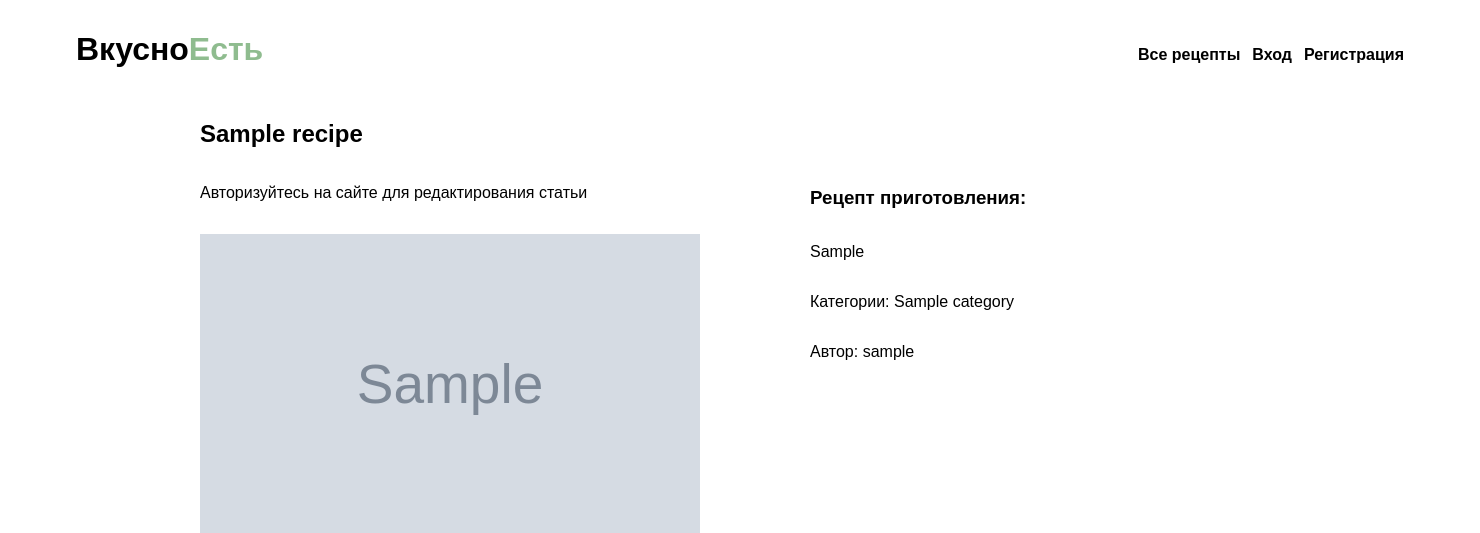
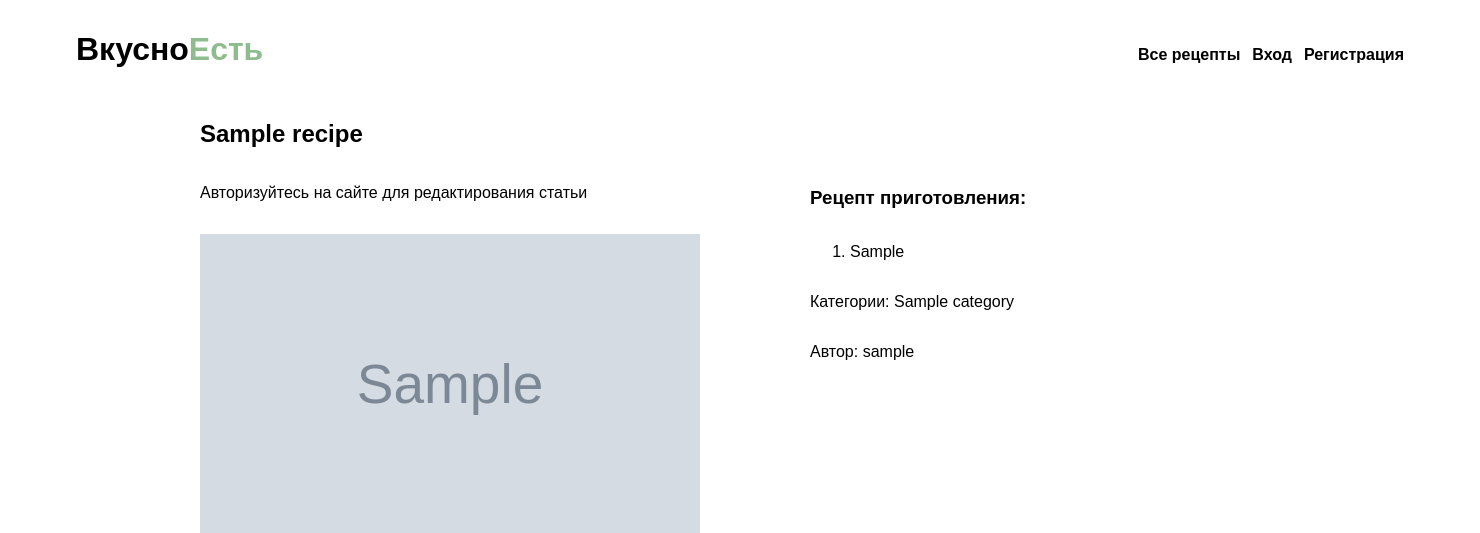
Before and after one commit to PhilHoneyjar/RecipeSite, a Django app: page /recipe/1/ in a window 1480 px wide. Shown: the top 533 px of the page. Run offline with Django 5.2, Linux system fonts and the light colour scheme; tables that the repository leaves empty hold one stand-in row (values such as "Sample post"); grey boxes marked "Sample" are stand-in pictures.

Commit message:
Added recipe steps displaying as list

```diff
--- a/recipesite/recipesiteapp/static/css/styles.css
+++ b/recipesite/recipesiteapp/static/css/styles.css
@@ -101,7 +101,10 @@ nav button i {
 }
 
 main {
+    display: flex;
+    flex-direction: column;
     font-family: Arial, Helvetica, sans-serif;
+    flex-grow: 1;
 }
 
 .login-register {
@@ -341,4 +344,5 @@ footer {
     font-family: Arial, Helvetica, sans-serif;
     text-align: center;
     padding: 10px 0;
+    flex-shrink: 0;
 }
--- a/recipesite/recipesiteapp/templates/recipe_detail.html
+++ b/recipesite/recipesiteapp/templates/recipe_detail.html
@@ -20,7 +20,11 @@
             </div>
             <div class="recipe-details-right">
                 <h3>Рецепт приготовления:</h3>
-                <p>{{ recipe.steps }}</p>
+                <ol>
+                    {% for step in recipe_steps %}
+                        <li>{{ step }}</li>
+                    {% endfor %}
+                </ol>
                 <p>Категории: {{ recipe.categories.all|join:", " }}</p>
                 <p>Автор: {{ recipe.author }}</p>
             </div>
--- a/recipesite/recipesiteapp/templates/recipe_form.html
+++ b/recipesite/recipesiteapp/templates/recipe_form.html
@@ -63,7 +63,7 @@
             </div>
             <div class="add-edit-recipe-right">
                 <p>
-                    <label for="steps">Рецепт приготовления:</label><br>
+                    <label for="steps">Рецепт приготовления (разделяйте точками):</label><br>
                     {{ form.steps }}
                     {% if form.steps.errors %}
                         <ul>
--- a/recipesite/recipesiteapp/views.py
+++ b/recipesite/recipesiteapp/views.py
@@ -14,7 +14,9 @@ def home(request):
 
 def recipe_detail(request, recipe_id):
     recipe = get_object_or_404(Recipe, pk=recipe_id)
-    return render(request, 'recipe_detail.html', {'recipe': recipe})
+    recipe_steps = recipe.steps.split('. ')
+    recipe_steps = [step.strip() for step in recipe_steps if step.strip()]
+    return render(request, 'recipe_detail.html', {'recipe': recipe, 'recipe_steps': recipe_steps})
 
 
 def recipe_all(request):
```
